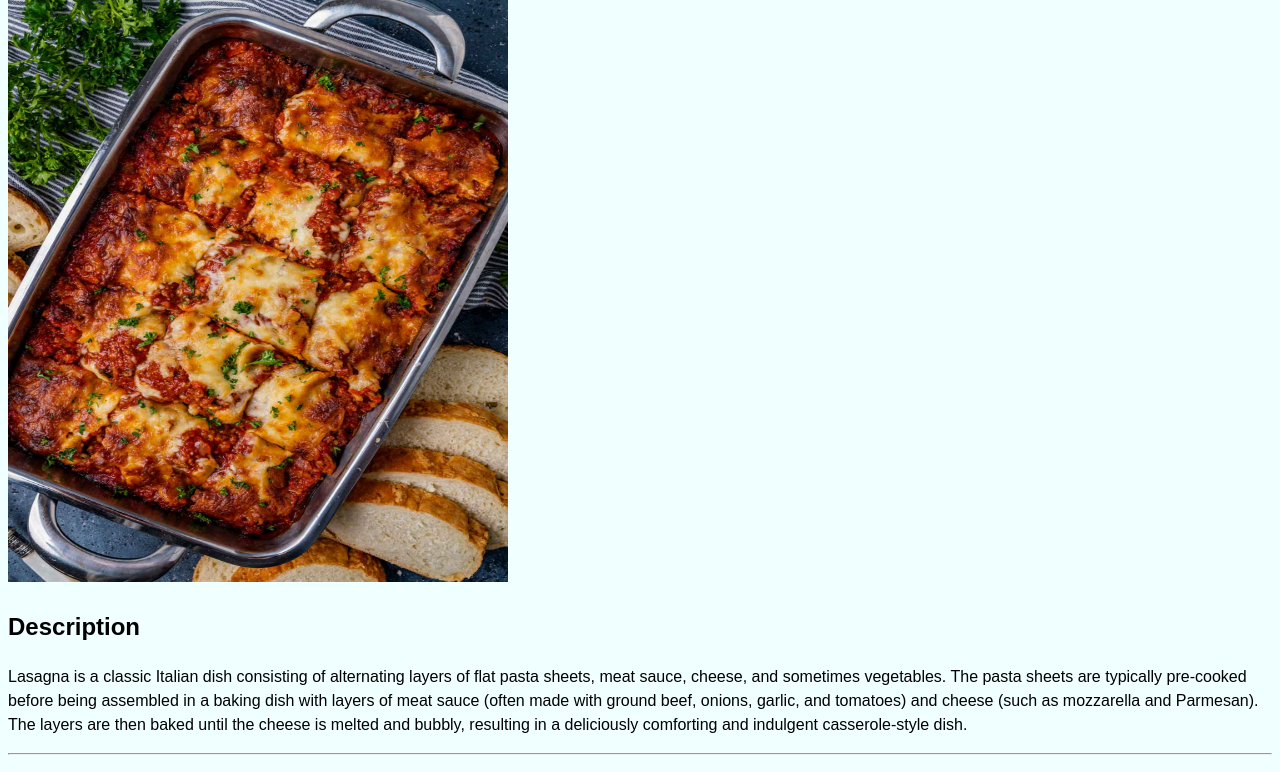
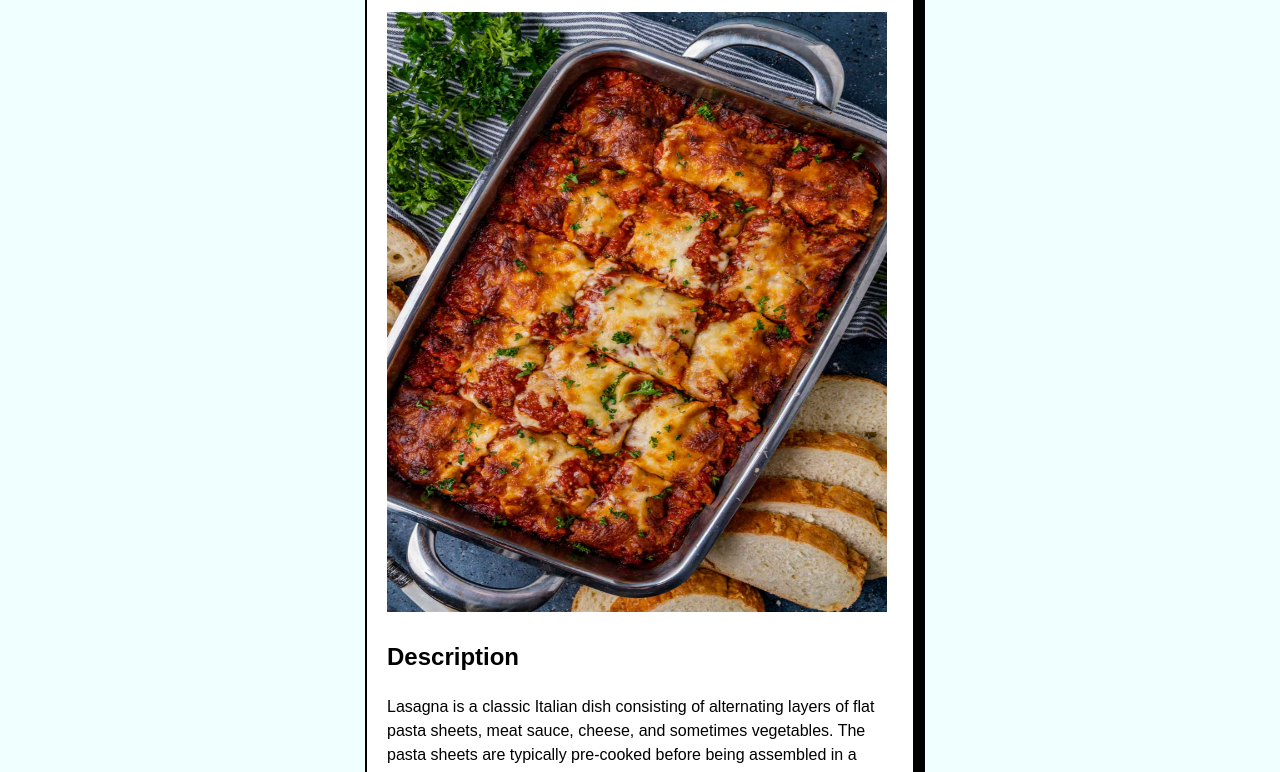
Before and after one commit to MahmoodElsaayed/odin-recipes, a plain HTML site: page recipes/lasagna.html in a window 1280 px wide. Shown: the part 109-881 px from the top of the page. Drawn offline with Linux system fonts and the light colour scheme.

Commit message:
Add style to sub-pages

```diff
--- a/css/style.css
+++ b/css/style.css
@@ -32,3 +32,7 @@ li {
     border: 2px solid black;
     box-shadow: 10px 20px black;
 }
+
+.recipe-cards {
+    width: 550px;
+}
--- a/recipes/lasagna.html
+++ b/recipes/lasagna.html
@@ -8,6 +8,7 @@
         <title>beef ramen</title>
     </head>
     <body>
+        <div class="content-box recipe-cards">
             <h1>Beef ramen</h1>
             <img src="../img/lasagna.jpg" alt="a chicken shawrma wrap" width="500" height="600">
 
@@ -72,6 +73,6 @@
             <hr><br>
 
             <a href="../index.html">back to main</a>
-
+        </div>
     </body>
 </html>
```
Also changed, not shown: recipes/beef-ramen.html (+2 -1 lines), recipes/chicken-shawrma.html (+2 -1 lines). Lines whose indentation alone changed are shown as unchanged.
